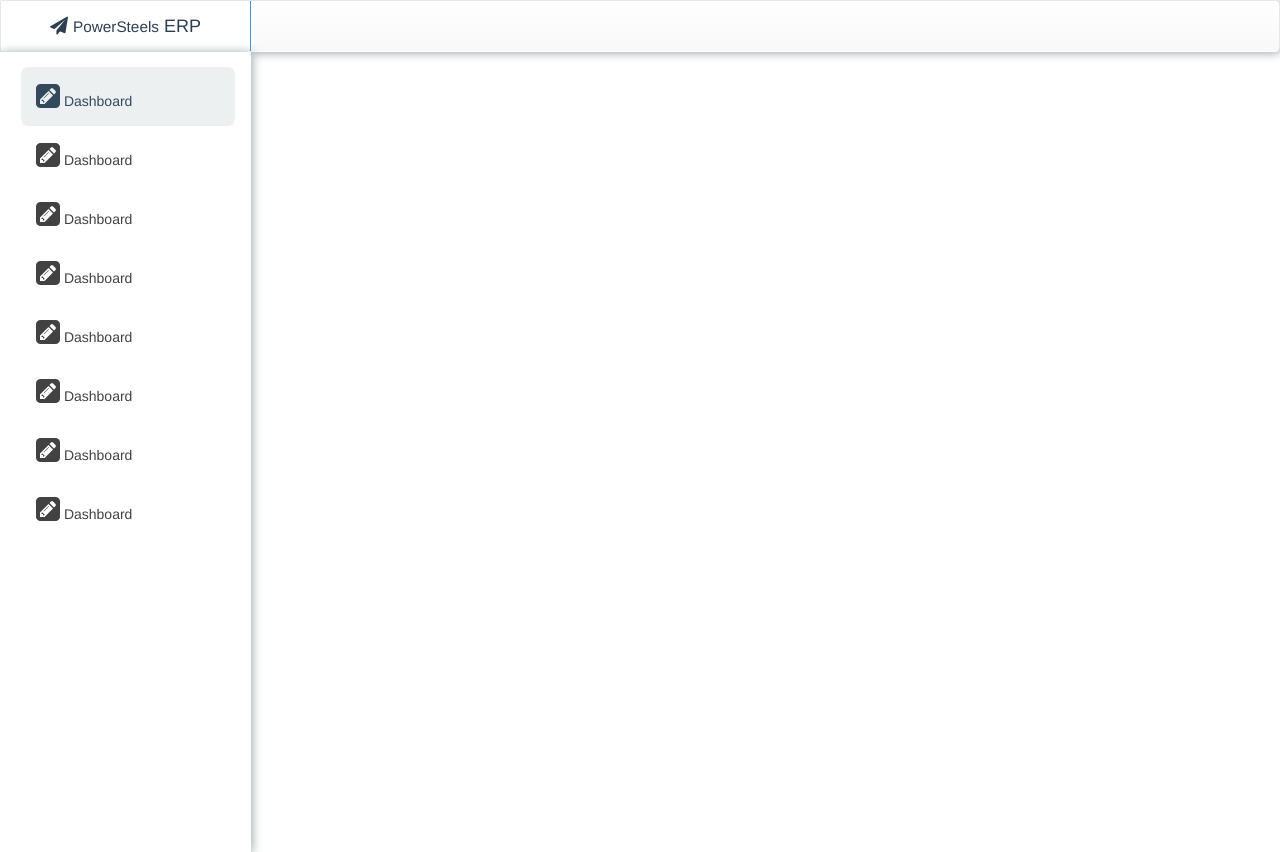
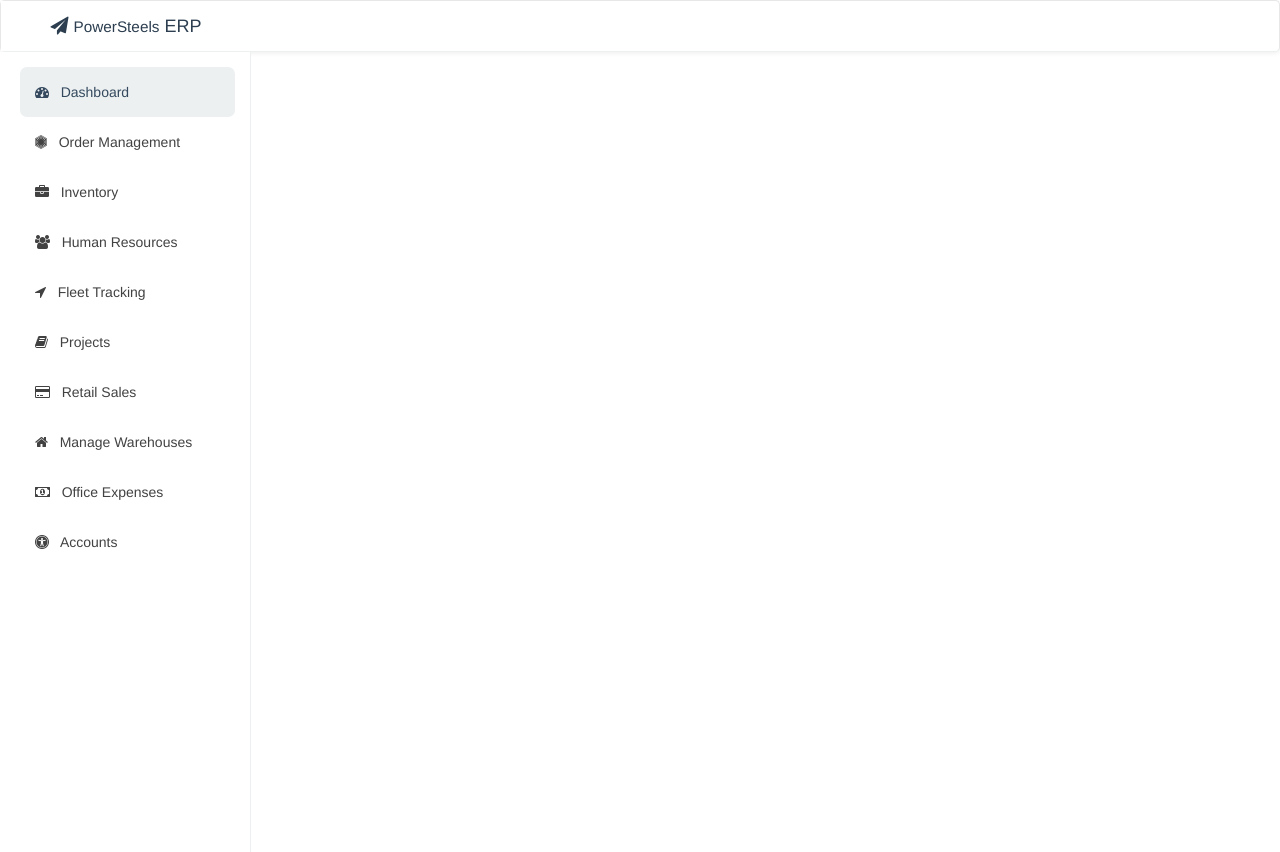
Before and after one commit to rama41222/abc-123reporit, a PHP site: page /dashboard/dashboard.php in a window 1280 px wide. Run offline with PHP 8.4, Linux system fonts and the light colour scheme; some libraries are stand-ins or nearby versions.

Commit message:
Made the user interface simple, added new font awesome icons, removed boarders around sidebar and nav bar

```diff
--- a/dashboard/dashboard.php
+++ b/dashboard/dashboard.php
@@ -6,7 +6,6 @@
 
 	#space {
 		width:250px;
-		border-right:1px solid #3498db ;
 		background-color: white;
 		color:#2c3e50 !important;
 		text-align: center;
@@ -24,18 +23,19 @@
 		width:251px;
 		max-height: 100% !important;
 		min-height:100%	!important;
-		border-right:1px solid white ;
-		border-left:1px solid white;
-		box-shadow: 1px 1px 10px #95a5a6;
+		border-right:1px solid #ecf0f1 ;
+
 	}
 
 .navbar{
 
-	background-color: white;
-	border-bottom: 1px solid white !important;
+	background-color: white !important;
+	border-bottom: 1px solid #ecf0f1 !important;
     border-radius: 5px !important;
-	box-shadow: 1px 1px 10px #95a5a6 !important;
 	color:white !important;
+	 background-image: none !important;
+
+
 
 
 }
@@ -124,14 +124,17 @@
 <div class = "container row">
 <div id="sidebar" class="nav nav-bar navbar-fixed container-fluid col-md-3 ">
 	<ul id="sidenav" style="padding-left:20px;">
-		<li><a href="#" class="selected"><i class="fa fa-pencil-square fa-2x" aria-hidden="true"></i> Dashboard</a></li>
-		<li><a href="#"><i class="fa fa-pencil-square fa-2x" aria-hidden="true"></i> Dashboard</a></li>
-		<li><a href="#"><i class="fa fa-pencil-square fa-2x" aria-hidden="true"></i> Dashboard</a></li>
-		<li><a href="#"><i class="fa fa-pencil-square fa-2x" aria-hidden="true"></i> Dashboard</a></li>
-		<li><a href="#"><i class="fa fa-pencil-square fa-2x" aria-hidden="true"></i> Dashboard</a></li>
-		<li><a href="#"><i class="fa fa-pencil-square fa-2x" aria-hidden="true"></i> Dashboard</a></li>
-		<li><a href="#"><i class="fa fa-pencil-square fa-2x" aria-hidden="true"></i> Dashboard</a></li>
-		<li><a href="#"><i class="fa fa-pencil-square fa-2x" aria-hidden="true"></i> Dashboard</a></li>
+
+		<li><a href="#" class="selected" ><i class="fa fa-tachometer" aria-hidden="true"></i> &nbsp Dashboard</a></li>
+		<li><a href="#"><i class="fa fa-first-order" aria-hidden="true"></i> &nbsp Order Management</a></li>
+		<li><a href="#"><i class="fa fa-briefcase" aria-hidden="true"></i> &nbsp Inventory</a></li>
+		<li><a href="#"><i class="fa fa-users" aria-hidden="true"></i> &nbsp Human Resources</a></li>
+		<li><a href="#"><i class="fa fa-location-arrow" aria-hidden="true"></i> &nbsp Fleet Tracking</a></li>
+		<li><a href="#"><i class="fa fa-book" aria-hidden="true"></i> &nbsp Projects</a></li>
+		<li><a href="#"><i class="fa fa-credit-card" aria-hidden="true"></i> &nbsp Retail Sales</a></li>
+		<li><a href="#"><i class="fa fa-home" aria-hidden="true"></i> &nbsp Manage Warehouses</a></li>
+		<li><a href="#"><i class="fa fa-money" aria-hidden="true"></i> &nbsp Office Expenses</a></li>
+		<li><a href="#"><i class="fa fa-universal-access" aria-hidden="true"></i> &nbsp Accounts</a></li>
 	</ul>
 </div>
 <div class="container-fluid col-md-9"></div>
```
